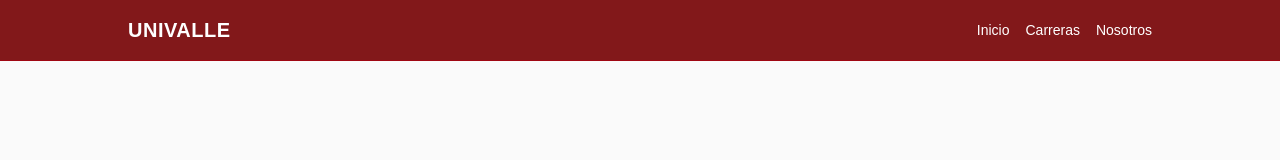
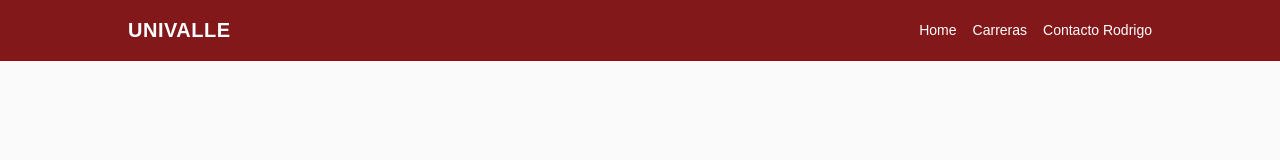
Before and after one commit to ISI-Programacion/Practica-2-conflictos-2026, a Next.js app: page / in a window 1280 px wide. Shown: the top 160 px of the page. Built offline with nearby package versions, Linux system fonts and the light colour scheme.

Commit message:
rodrigo:feat-rodrigo/nav: actualizando barra de navegacion

```diff
--- a/app/page.tsx
+++ b/app/page.tsx
@@ -12,9 +12,9 @@ export default function Home() {
             UNIVALLE
           </div>
           <nav className="flex gap-4 text-sm font-medium">
-            <a href="#hero" className="hover:underline">Inicio</a>
+            <a href="#hero" className="hover:underline">Home</a>
             <a href="#carreras" className="hover:underline">Carreras</a>
-            <a href="#nosotros" className="hover:underline">Nosotros</a>
+            <a href="#nosotros" className="hover:underline">Contacto Rodrigo</a>
           </nav>
         </div>
       </header>
```
